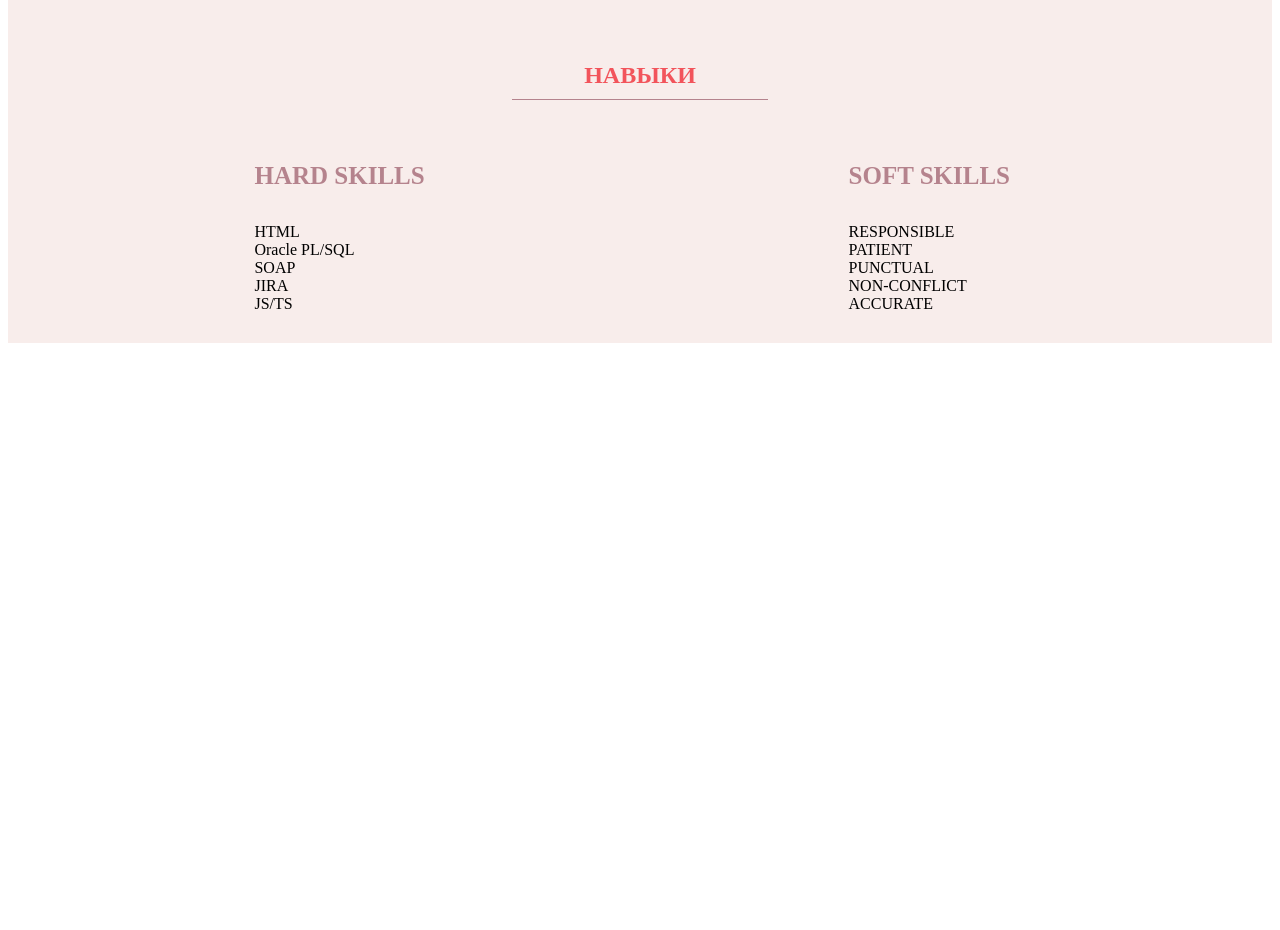
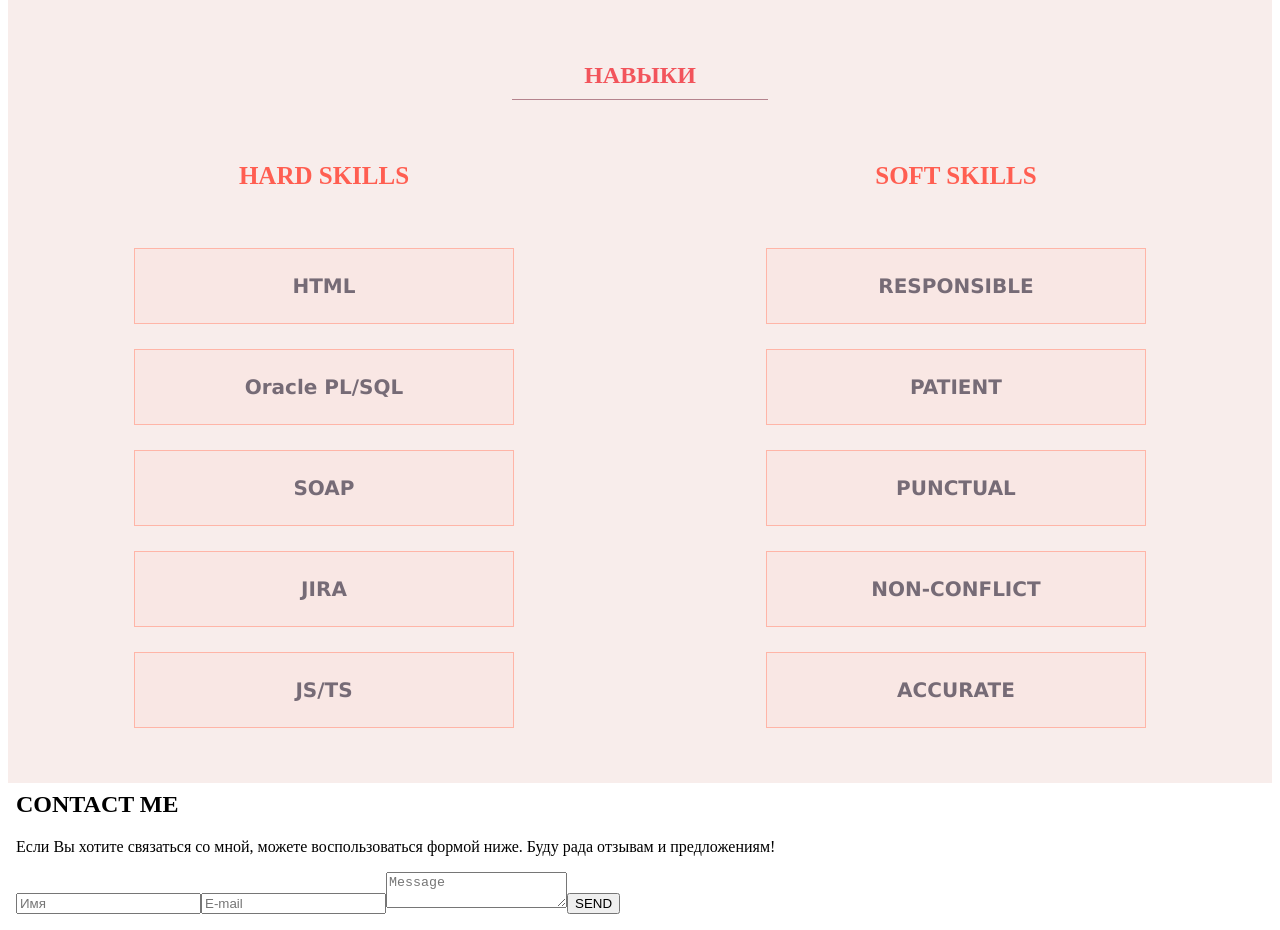
Before and after one commit to Kate-Malipse/angular-ivy, an Angular app: page / in a window 1280 px wide. Shown: the part 940-1870 px from the top of the page. Before the commit the page ends 1291 px from the top, so only its background shows below. Built offline with nearby package versions, Linux system fonts and the light colour scheme.

Commit message:
added contact and little decoraction

```diff
--- a/src/app/app.component.css
+++ b/src/app/app.component.css
@@ -40,8 +40,8 @@ h2 {
 	float: right;
 	margin-left: 10px;
 }
+
 /*-----*/
-
 .skills {
 	margin: 0;
 	padding: 0;
@@ -54,10 +54,11 @@ h2 {
 }
 
 .skill_class h4 {
-	color: #B5838D;
+	color: #FF5E51;
 	display: inline-block;
-	width: 50%;
+	width: 100%;
 	font-size: 25px;
+	text-align: center;
 }
 
 .skill_class ul {
@@ -66,17 +67,21 @@ h2 {
 	list-style-type: none;
 }
 
+.skill_class ul li {
+	font-size: 20px;
+    color: #766B76;
+    margin: 25px 0;
+    padding: 25px 0;
+    text-align: center;
+    border: 1px solid #FFB5A7;
+    background-color: #F9E7E4;
+    font-family: Verdana, sans-serif;
+    font-weight: 600;
+}
+
 .skill_class_child {
 	margin: 0;
-	padding: 0;
-	width: 50%;
-	display: inline-block;
+    padding: 0 10%;
+    width: 30%;
+    display: inline-block;
 }
-
-.skill_hard {
-	padding-left: 39%;
-}
-
-.skill_soft {
-	padding-left: 33%;
-}
--- a/src/app/app.component.html
+++ b/src/app/app.component.html
@@ -2,9 +2,11 @@
 <meta charset = "UTF-8">
 <html>
   <body>
+    <!--TOP component-->
     <div>
       <top></top>
     </div>
+    <!--MAIN-->
     <section id = "main">
       <div class = "about" id = "about">
         <h2> ЗНАКОМСТВО </h2>
@@ -19,7 +21,6 @@
         <b></b>
         <div class="skill_class">
           <div class = "skill_class_child">
-            <div class = "skill_hard">
             <h4>HARD SKILLS</h4>
               <ul>
                 <li>HTML</li>
@@ -28,10 +29,8 @@
                 <li>JIRA</li>
                 <li>JS/TS</li>
               </ul>
-            </div>
            </div>
            <div class = "skill_class_child">
-             <div class = "skill_soft">
               <h4>SOFT SKILLS</h4>
               <ul>
                 <li>RESPONSIBLE</li>
@@ -40,10 +39,13 @@
                 <li>NON-CONFLICT</li>
                 <li>ACCURATE</li>
               </ul>
-            </div>
           </div>
         </div>
       </div>
     </section>
+    <!--Footer-->
+    <div>
+      <contact></contact>
+    </div>
   </body>
 </html>
--- a/src/app/app.module.ts
+++ b/src/app/app.module.ts
@@ -4,10 +4,11 @@ import { FormsModule } from '@angular/forms';
 
 import { AppComponent } from './app.component';
 import { TopComponent } from './top/top.component';
+import { ContactComponent } from './contact/contact.component';
 
 @NgModule({
   imports:      [ BrowserModule, FormsModule ],
-  declarations: [ AppComponent,TopComponent ],
+  declarations: [ AppComponent,TopComponent, ContactComponent ],
   bootstrap:    [ AppComponent ]
 })
 export class AppModule { }
--- /dev/null
+++ b/src/app/contact/contact.component.html
@@ -0,0 +1,15 @@
+<html>
+    <body>
+        <div class="form" id = "contact">
+            <h2>CONTACT ME</h2>
+            <i class="line"></i>
+            <p>Если Вы хотите связаться со мной, можете воспользоваться формой ниже. Буду рада отзывам и предложениям!</p>
+            <form>
+                <input type="text" placeholder="Имя" required/>
+                <input type="text" placeholder="E-mail" required/>
+                <textarea placeholder="Message"></textarea>
+                <input type="submit" value="SEND"/>
+            </form>
+        </div>
+    </body>
+</html>
--- /dev/null
+++ b/src/app/contact/contact.component.ts
@@ -0,0 +1,15 @@
+import { Component, OnInit } from '@angular/core';
+
+@Component({
+  selector: 'contact',
+  templateUrl: './contact.component.html',
+  styleUrls: ['./contact.component.css']
+})
+export class ContactComponent implements OnInit {
+
+  constructor() { }
+
+  ngOnInit(): void {
+  }
+
+}
--- a/src/app/top/top.component.html
+++ b/src/app/top/top.component.html
@@ -2,7 +2,7 @@
   <body>
     <header>
       <div class = "head-welcome" id = "home-top">
-        <h1 class = "text-focus-in">Welcome</h1>
+        <h1 class = "text-focus-in">WELCOME</h1>
       </div>
     </header>
 
```
Also changed, not shown: src/app/contact/contact.component.css (added), 2 other files (tests, documents, lock files or other folders).
